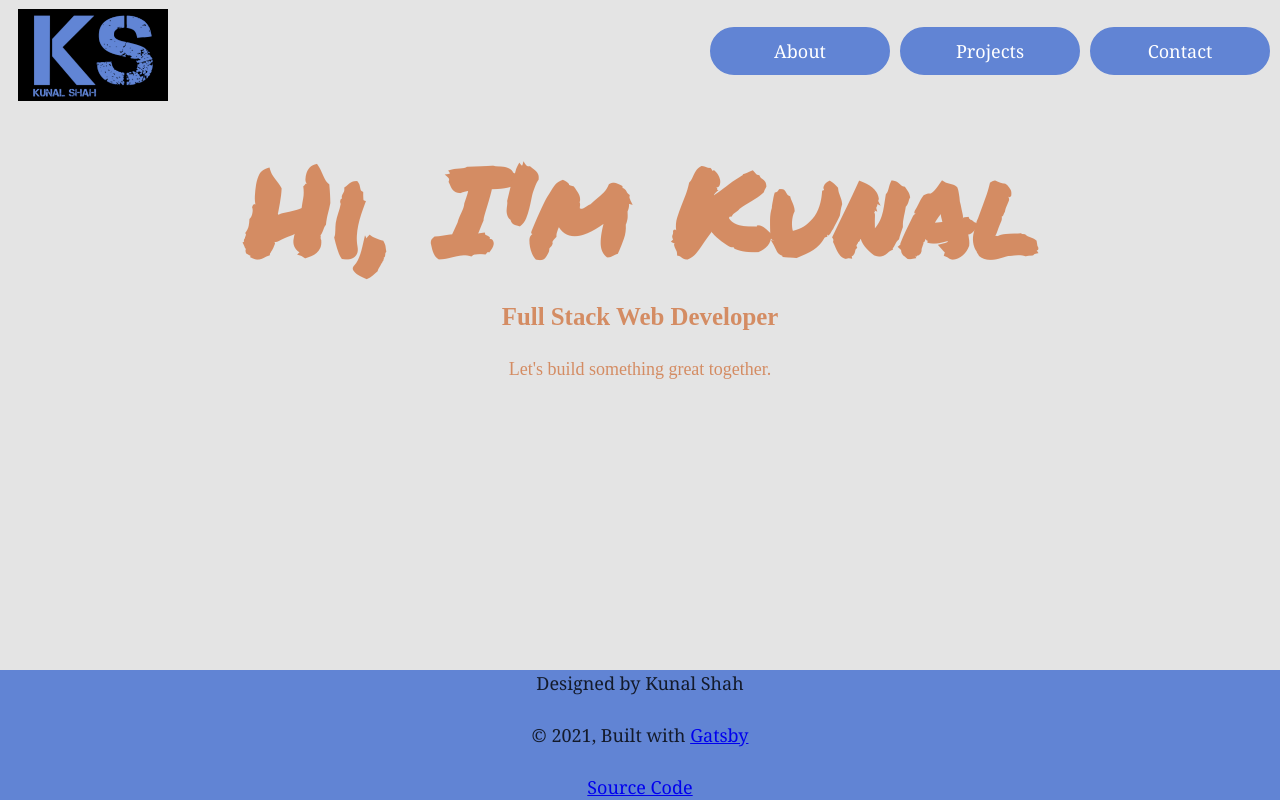
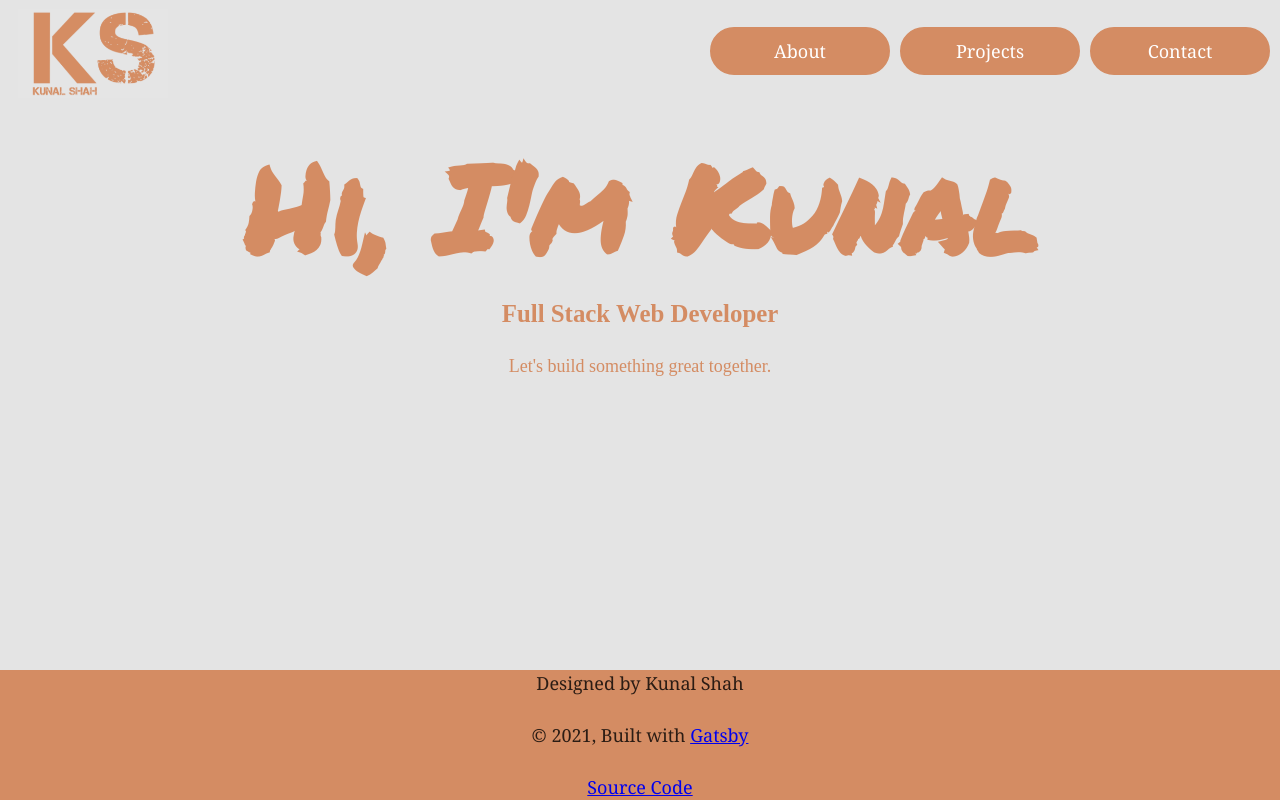
Before and after one commit to kdshah6593/portfolio-website, a Gatsby site: page / in a window 1280 px wide. Built offline with nearby package versions, Linux system fonts and the light colour scheme; Gatsby itself is replaced by a stand-in of ours; a web font is replaced by a local one.

Commit message:
change header and footer color scheme to orange

```diff
--- a/src/components/header.js
+++ b/src/components/header.js
@@ -9,7 +9,7 @@ const Header = ({ siteTitle, menuLinks }) => (
       <h1>
         <Link to="/" style={{ color: `#6184d4`, textDecoration: `none`, }}>
           <StaticImage
-            src="../images/KS-Logo-cropped.png"
+            src="../images/ks-logo-orange-grey-cropped.png"
             width={150}
             quality={95}
             formats={["AUTO", "WEBP", "AVIF"]}
@@ -27,10 +27,10 @@ const Header = ({ siteTitle, menuLinks }) => (
               listStyleType: `none`,
               padding: `0.5rem 1rem 0.5rem 1rem`,
               textAlign: `center`,
-              background: `#6184d4`,
+              background: `#D48C63`,
               marginRight: `10px`,
               width: `10rem`,
-              border: `2px solid #6184d4`,
+              border: `2px solid #D48C63`,
               borderRadius: `30px`,
 
             }}
--- a/src/components/layout.js
+++ b/src/components/layout.js
@@ -32,7 +32,7 @@ const Layout = ({ children }) => {
       <div className="site" style={{ margin: `0` }}>
         <Header menuLinks={data.site.siteMetadata.menuLinks} siteTitle={data.site.siteMetadata.title} />
         <main className="site-content">{children}</main>
-        <footer style={{ marginTop: `2rem`, background: `#6184d4`, textAlign: `center` }}>
+        <footer style={{ marginTop: `2rem`, background: `#D48C63`, textAlign: `center` }}>
           <p>Designed by Kunal Shah</p>
           <p>© {new Date().getFullYear()}, Built with
           {` `}
```
Also changed, not shown: src/images/ks-logo-orange-grey-cropped.png (added).
